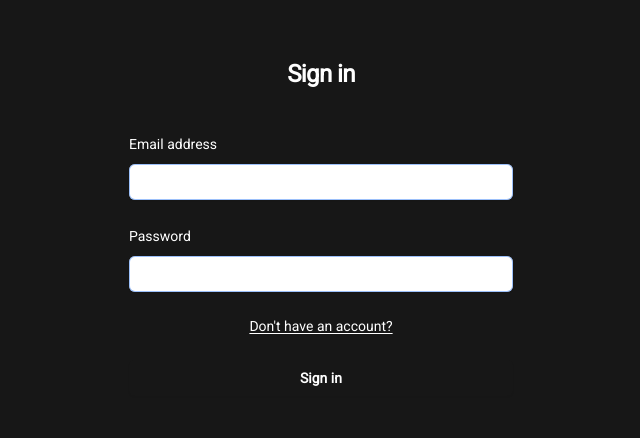
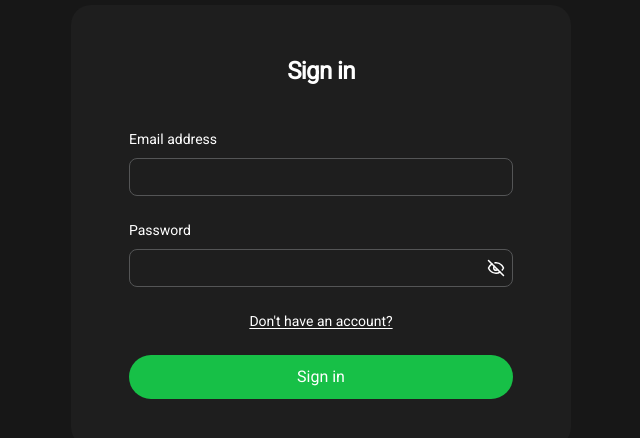
Before and after one commit to xartv/list-vote-frontend, a Next.js app: page /auth in a window 1280 px wide. Shown: the part 174-612 px from the top of the page, without its empty margins (319-959 px from the left). Built offline with nearby package versions, Linux system fonts and the light colour scheme.

Commit message:
add Card, fix styles

```diff
--- a/src/app/auth/Auth.tsx
+++ b/src/app/auth/Auth.tsx
@@ -11,7 +11,8 @@ import PasswordStrengthBar from 'react-password-strength-bar';
 import { toast } from 'sonner';
 
 import { Button } from '@/components/ui/Button';
-import { Field } from '@/components/ui/Field';
+import { Card } from '@/components/ui/Card';
+import { Input } from '@/components/ui/Input';
 import { Text } from '@/components/ui/Text';
 import { Title } from '@/components/ui/Title';
 
@@ -133,7 +134,8 @@ export function Auth() {
   };
 
   return (
-    <section className='flex min-h-full flex-1 flex-col justify-center px-6 py-12 lg:px-8'>
+    <section className='flex min-h-full  items-center justify-center'>
+      <Card className='flex min-h-[400px] w-[500px] flex-col items-center justify-center p-12'>
         <Title element='h1'>{isLoginForm ? 'Sign in' : 'Register'}</Title>
 
         <form
@@ -142,7 +144,7 @@ export function Auth() {
           method='POST'
           onSubmit={handleSubmit(onSubmit)}
         >
-        <Field
+          <Input
             id='email'
             type='email'
             label='Email address'
@@ -152,7 +154,7 @@ export function Auth() {
             error={errors.email}
           />
 
-        <Field
+          <Input
             id='password'
             type={passwordType}
             label='Password'
@@ -164,7 +166,7 @@ export function Auth() {
           />
 
           {!isLoginForm && (
-          <Field
+            <Input
               id='passwordConfirm'
               type={confirmPasswordType}
               label='Confirm password'
@@ -191,7 +193,9 @@ export function Auth() {
               setIsLoginForm(prev => !prev);
             }}
           >
-          {isLoginForm ? "Don't have an account?" : 'Already have an account?'}
+            {isLoginForm
+              ? "Don't have an account?"
+              : 'Already have an account?'}
           </Text>
 
           <Button
@@ -201,6 +205,7 @@ export function Auth() {
             {isLoginForm ? 'Sign in' : 'Sign up'}
           </Button>
         </form>
+      </Card>
     </section>
   );
 }
--- a/src/components/ui/Button/Button.tsx
+++ b/src/components/ui/Button/Button.tsx
@@ -5,16 +5,14 @@ import { button } from './Button.variants';
 
 export interface ButtonProps extends ButtonHTMLAttributes<HTMLButtonElement> {
   size?: 'full' | 'fit';
-  theme?: 'primary' | 'secondary';
   disabledUi?: boolean;
 }
 
 export function Button({
+  type,
   children,
-  type,
   className,
   size,
-  theme,
   disabledUi,
   ...rest
 }: PropsWithChildren<ButtonProps>) {
@@ -23,7 +21,6 @@ export function Button({
       type={type}
       className={button({
         size: size,
-        theme: theme,
         disabled: disabledUi,
         className,
       })}
--- a/src/components/ui/Button/Button.variants.ts
+++ b/src/components/ui/Button/Button.variants.ts
@@ -1,14 +1,8 @@
 import { tv } from 'tailwind-variants';
 
 export const button = tv({
-  base: 'flex justify-center rounded-md px-3 py-1.5 text-sm font-semibold leading-6 shadow-sm transition-color duration-150 focus-visible:outline-2 focus-visible:outline-offset-2',
+  base: 'flex justify-center text-[16px] leading-[20px] items-center rounded transition-colors duration-150 bg-green-light text-white hover:bg-green focus-visible:bg-green',
   variants: {
-    theme: {
-      primary:
-        'bg-indigo-600 text-white hover:bg-indigo-500 focus-visible:outline-indigo-600',
-      secondary:
-        'bg-white text-indigo-600 border border-indigo-600 hover:bg-indigo-200 focus-visible:outline-indigo-100',
-    },
     size: {
       full: 'w-full',
       fit: 'w-fit',
@@ -16,9 +10,13 @@ export const button = tv({
     disabled: {
       true: 'cursor-not-allowed opacity-30',
     },
+    height: {
+      '44': 'h-[44px]',
+      '52': 'h-[52px]',
+    },
   },
   defaultVariants: {
-    theme: 'primary',
     size: 'full',
+    height: '44',
   },
 });
--- /dev/null
+++ b/src/components/ui/Card/Card.tsx
@@ -0,0 +1,34 @@
+import type React from 'react';
+
+import { card } from './Card.variants';
+
+interface CardProps extends React.HTMLAttributes<HTMLDivElement> {
+  children?: React.ReactNode;
+  height?: 'fit' | 'full';
+  width?: 'fit' | 'full';
+  bg?: 'light' | 'primary';
+  className?: string;
+}
+
+export function Card({
+  children,
+  height,
+  width,
+  bg,
+  className,
+  ...restProps
+}: CardProps) {
+  return (
+    <div
+      {...restProps}
+      className={card({
+        bg,
+        height,
+        width,
+        className,
+      })}
+    >
+      {children}
+    </div>
+  );
+}
--- /dev/null
+++ b/src/components/ui/Card/Card.variants.ts
@@ -0,0 +1,24 @@
+import { tv } from 'tailwind-variants';
+
+export const card = tv({
+  base: 'rounded-md',
+  variants: {
+    width: {
+      full: 'w-full',
+      fit: 'w-fit',
+    },
+    height: {
+      full: 'h-full',
+      fit: 'h-fit',
+    },
+    bg: {
+      light: 'bg-black-stroke',
+      primary: 'bg-black-middle',
+    },
+  },
+  defaultVariants: {
+    bg: 'primary',
+    width: 'fit',
+    height: 'fit',
+  },
+});
--- /dev/null
+++ b/src/components/ui/Card/index.ts
@@ -0,0 +1 @@
+export { Card } from './Card';
--- a/src/components/ui/Field/index.ts
+++ /dev/null
@@ -1 +0,0 @@
-export { Field } from './Field';
--- a/src/components/ui/Field/Field.tsx
+++ b/src/components/ui/Input/Input.tsx
@@ -2,7 +2,7 @@ import clsx from 'clsx';
 import { InputHTMLAttributes, forwardRef } from 'react';
 import type { ReactNode } from 'react';
 
-export interface FieldProps extends InputHTMLAttributes<HTMLInputElement> {
+export interface InputProps extends InputHTMLAttributes<HTMLInputElement> {
   label: string;
   error?: any;
   classNames?: {
@@ -12,7 +12,7 @@ export interface FieldProps extends InputHTMLAttributes<HTMLInputElement> {
   postfix?: ReactNode;
 }
 
-export const Field = forwardRef<HTMLInputElement, FieldProps>(
+export const Input = forwardRef<HTMLInputElement, InputProps>(
   (
     {
       id,
@@ -32,10 +32,7 @@ export const Field = forwardRef<HTMLInputElement, FieldProps>(
       <div>
         <label
           htmlFor={id}
-          className={clsx(
-            'block text-sm font-medium leading-6 text-gray-900',
-            classNames.label,
-          )}
+          className={clsx('block text-[14px] text-white', classNames.label)}
         >
           {label}
         </label>
@@ -46,10 +43,10 @@ export const Field = forwardRef<HTMLInputElement, FieldProps>(
             id={id}
             name={name}
             type={type}
+            required={required}
             autoComplete={autoComplete}
-            required={required}
             className={clsx(
-              'mt-2 block w-full rounded-md border-0 py-1.5 text-gray-900 shadow-sm ring-1 ring-inset ring-gray-300 placeholder:text-gray-400 focus:ring-2 focus:ring-inset focus:ring-indigo-600 sm:text-sm sm:leading-6',
+              'rounded-xs border-1 bg-black-middle border-grey-stroke ring-green focus:ring-green focus:border-green placeholder:text-gray mt-2 block w-full  py-1.5',
               classNames.input,
             )}
             {...rest}
@@ -63,11 +60,13 @@ export const Field = forwardRef<HTMLInputElement, FieldProps>(
         </div>
 
         {error?.message && (
-          <span className='text-xs text-red-500'>{error.message}</span>
+          <span className='text-red text-[12px] leading-[14px]'>
+            {error.message}
+          </span>
         )}
       </div>
     );
   },
 );
 
-Field.displayName = 'Field';
+Input.displayName = 'Input';
--- /dev/null
+++ b/src/components/ui/Input/index.ts
@@ -0,0 +1 @@
+export { Input } from './Input';
--- a/tailwind.config.ts
+++ b/tailwind.config.ts
@@ -17,8 +17,15 @@ const config: Config = {
       'grey-stroke': '#545556',
       pink: '#B867F8',
       blue: '#4A5BE6',
+      red: '#EC3434',
       'text-white': '#FFFFFF',
       'text-grey': '#6C6C6C',
+    },
+    borderRadius: {
+      DEFAULT: '100px',
+      xs: '8px',
+      sm: '16px',
+      md: '20px',
     },
     extend: {
       gridTemplateRows: {
```
Lines whose indentation alone changed are shown as unchanged.
